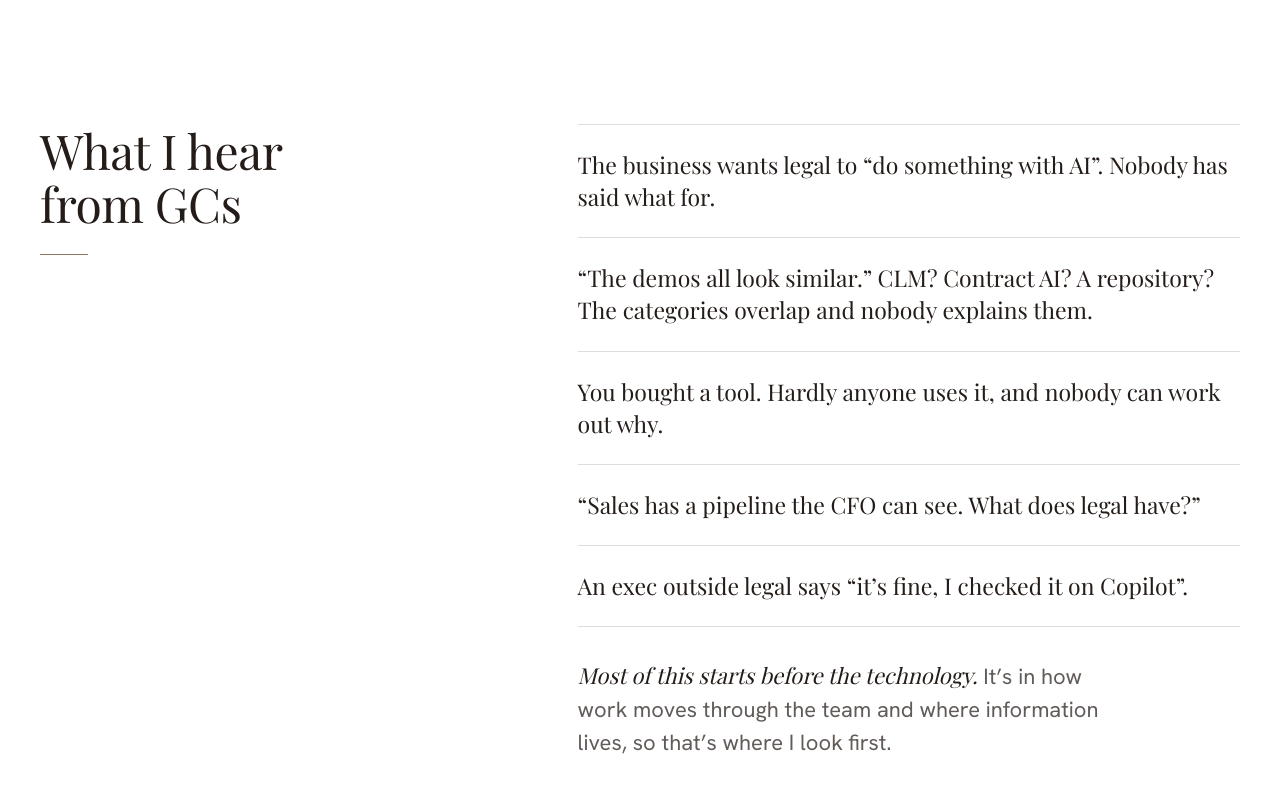
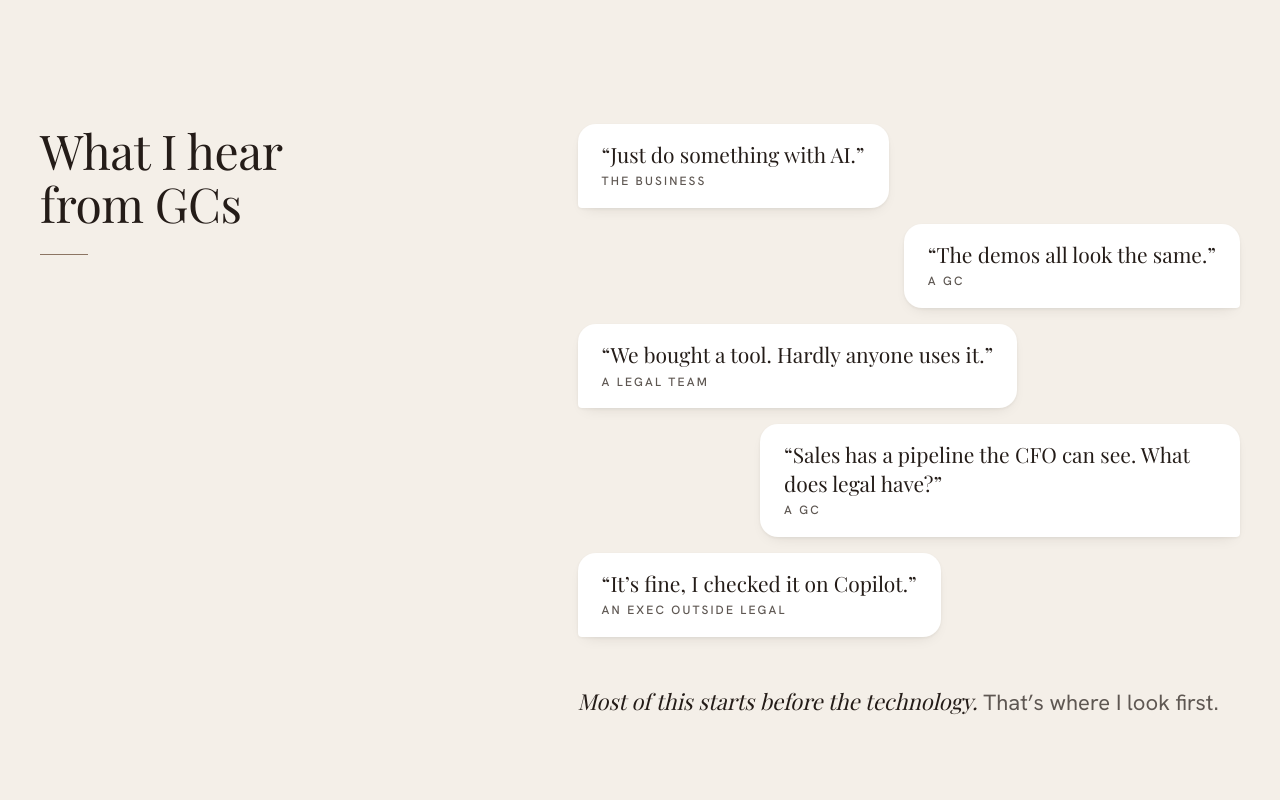
Before and after one commit to kahaav/the-best-advisory-website, a React (Vite) app: page / in a window 1280 px wide. Shown: the part 960-1760 px from the top of the page. Built offline with nearby package versions, Linux system fonts and the light colour scheme; a web font is replaced by a local one.

Commit message:
Updated bubbles section

```diff
--- a/src/components/ProblemSection.css
+++ b/src/components/ProblemSection.css
@@ -5,22 +5,46 @@
   align-items: start;
 }
 
-.problem__list {
+/* Speech bubbles that alternate sides, like a conversation */
+.problem__bubbles {
+  display: flex;
+  flex-direction: column;
+  gap: var(--space-4);
   list-style: none;
-  border-top: 1px solid var(--hairline);
 }
 
-.problem__item {
-  padding-block: var(--space-5);
+.problem__bubble {
+  align-self: flex-start;
+  max-width: min(85%, 30rem);
+  padding: var(--space-4) var(--space-5);
+  background: var(--color-paper);
+  border-radius: 18px 18px 18px 4px;
+  box-shadow: var(--shadow-soft);
+}
+
+/* Every other bubble on the right, with its "tail" corner on that side */
+.problem__bubble:nth-child(even) {
+  align-self: flex-end;
+  border-radius: 18px 18px 4px;
+}
+
+.problem__quote {
   font-family: var(--font-display);
-  font-size: clamp(1.1875rem, 0.6vw + 1rem, 1.4375rem);
-  line-height: 1.4;
-  border-bottom: 1px solid var(--hairline);
+  font-size: clamp(1.125rem, 0.5vw + 1rem, 1.3125rem);
+  line-height: 1.35;
+}
+
+.problem__speaker {
+  margin-top: var(--space-1);
+  font-size: var(--text-eyebrow);
+  font-weight: 500;
+  letter-spacing: var(--tracking-eyebrow);
+  text-transform: uppercase;
+  color: var(--text-muted);
 }
 
 .problem__turn {
-  max-width: 34rem;
-  margin-top: var(--space-6);
+  margin-top: var(--space-7);
   font-size: var(--text-lead);
   line-height: 1.5;
   color: var(--text-muted);
--- a/src/components/ProblemSection.tsx
+++ b/src/components/ProblemSection.tsx
@@ -7,16 +7,22 @@ interface ProblemSectionProps {
   content: ProblemContent;
 }
 
+/** Short quotes as speech bubbles that alternate sides like a conversation, then one closing line. */
 export const ProblemSection = ({ content }: ProblemSectionProps) => {
   return (
-    <Section id="problem" tone="paper" labelledBy="problem-title" className="problem">
+    <Section id="problem" tone="cream" labelledBy="problem-title" className="problem">
       <div className="problem__grid">
         <SectionHeading intro={content} headingId="problem-title" />
         <div>
-          <ul className="problem__list">
-            {content.painPoints.map((point) => (
-              <li key={point} className="problem__item">
-                {point}
+          <ul className="problem__bubbles">
+            {content.quotes.map((quote) => (
+              <li key={quote.text} className="problem__bubble">
+                <figure>
+                  <blockquote className="problem__quote">
+                    <p>“{quote.text}”</p>
+                  </blockquote>
+                  <figcaption className="problem__speaker">{quote.speaker}</figcaption>
+                </figure>
               </li>
             ))}
           </ul>
--- a/src/content/siteContent.ts
+++ b/src/content/siteContent.ts
@@ -81,19 +81,19 @@ export const siteContent: SiteContent = {
     },
   },
 
-  // Pain points are close to what GCs told Sophie (docs/answers.md, section 2).
+  // Quotes are close to what GCs told Sophie (docs/answers.md, section 2).
   problem: {
     headline: { roman: 'What I hear from GCs' },
-    painPoints: [
-      'The business wants legal to “do something with AI”. Nobody has said what for.',
-      '“The demos all look similar.” CLM? Contract AI? A repository? The categories overlap and nobody explains them.',
-      'You bought a tool. Hardly anyone uses it, and nobody can work out why.',
-      '“Sales has a pipeline the CFO can see. What does legal have?”',
-      'An exec outside legal says “it’s fine, I checked it on Copilot”.',
+    quotes: [
+      { text: 'Just do something with AI.', speaker: 'The business' },
+      { text: 'The demos all look the same.', speaker: 'A GC' },
+      { text: 'We bought a tool. Hardly anyone uses it.', speaker: 'A legal team' },
+      { text: 'Sales has a pipeline the CFO can see. What does legal have?', speaker: 'A GC' },
+      { text: 'It’s fine, I checked it on Copilot.', speaker: 'An exec outside legal' },
     ],
     turn: {
       strong: 'Most of this starts before the technology.',
-      rest: 'It’s in how work moves through the team and where information lives, so that’s where I look first.',
+      rest: 'That’s where I look first.',
     },
   },
 
```
Also changed, not shown: src/types/content.ts (+7 -1 lines).
